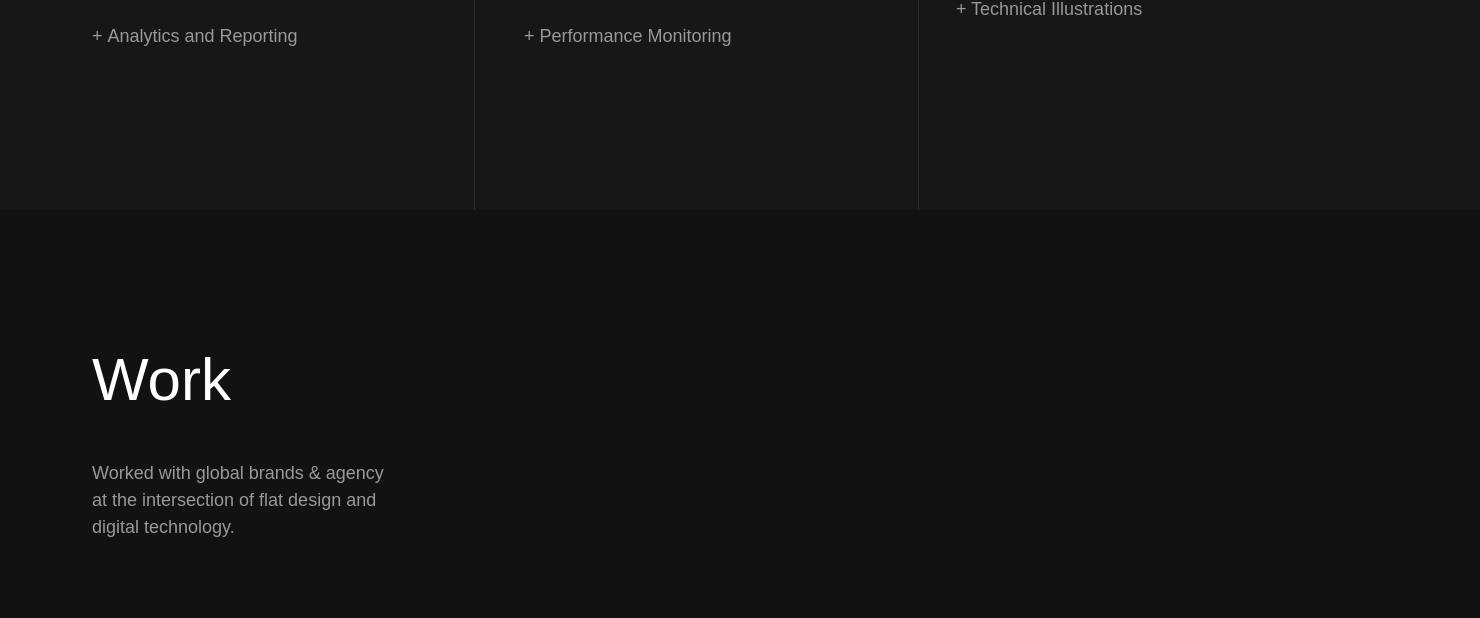
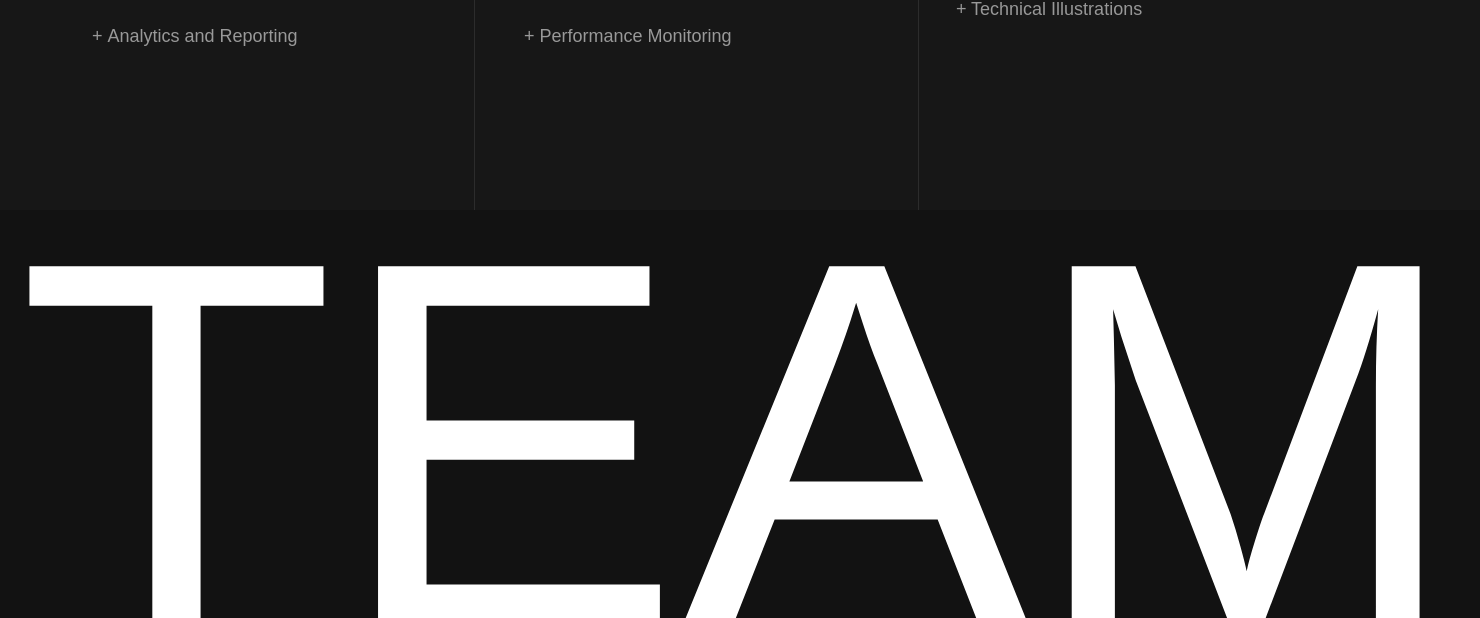
Before and after one commit to Abhinavhooda/notion, a Django app: page / in a window 1480 px wide; the page is wider, and only the part inside the window is pictured. Shown: the part 4243-4861 px from the top of that part. Run offline with Django 3.2, Linux system fonts and the light colour scheme; data comes from the database, SQL or seed files in the repository; some libraries are stand-ins or nearby versions.

Commit message:
responsive change

```diff
--- a/templates/webnotion/index.html
+++ b/templates/webnotion/index.html
@@ -105,7 +105,7 @@
       <!-- Service area end -->
 
       <!-- Portfolio area start -->
-      <section class="portfolio__area-7">
+      <!-- <section class="portfolio__area-7">
         <div class="container pt-140 pb-100">
           <div class="row">
             <div class="col-xxl-12">
@@ -201,7 +201,7 @@
             </div>
           </div>
         </div>
-      </section>
+      </section> -->
       <!-- Portfolio area end -->
 
 
```
